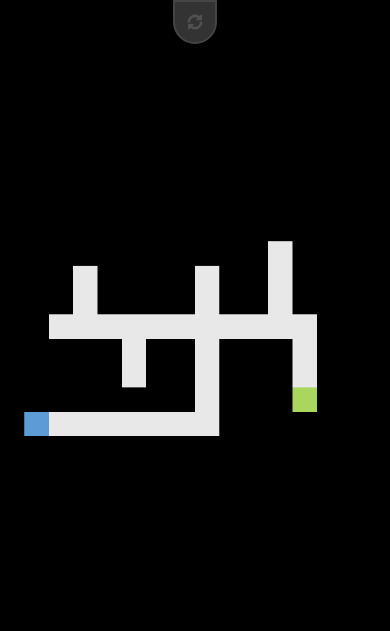
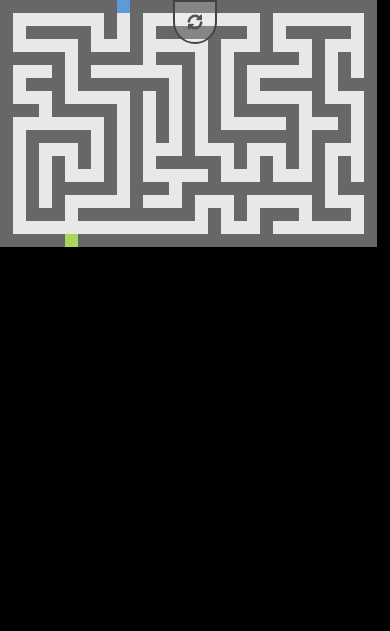
Before and after one commit to francois-dibulo/games-maze, a website: page www/index.html in a window 390 px wide. Drawn offline with Linux system fonts and the light colour scheme; some packages are replaced by stand-ins of ours; animation ran at ten frames a second.

Commit message:
Maze generator. Swipe ctrl

```diff
--- a/www/index.html
+++ b/www/index.html
@@ -37,10 +37,13 @@
     </head>
     <body>
         <div id="game-canvas"></div>
+        <div id="swipe-area"></div>
         <div id="refresh"></div>
         <script type="text/javascript" src="cordova.js"></script>
+        <script type="text/javascript" src="js/libs/swipe-digital.js"></script>
         <script type="text/javascript" src="js/libs/phaser.min.js"></script>
-        <!-- <script type="text/javascript" src="js/models/wall.js"></script> -->
+        <script type="text/javascript" src="js/models/maze_generator.js"></script>
+        <script type="text/javascript" src="js/models/wall_tile.js"></script>
         <script type="text/javascript" src="js/models/start_tile.js"></script>
         <script type="text/javascript" src="js/models/safe_tile.js"></script>
         <script type="text/javascript" src="js/models/floor_tile.js"></script>
--- a/www/js/game.js
+++ b/www/js/game.js
@@ -13,6 +13,7 @@ var map = null;
 var floor_group = null;
 var exit_group = null;
 var start_group = null;
+var wall_group = null;
 
 var current_level_index = 0;
 
@@ -29,6 +30,23 @@ var Tile = {
   Exit: 3
 };
 
+var cursors = null;
+var player_tile = null;
+var Direction = {
+  Up: 'up',
+  Right: 'right',
+  Down: 'down',
+  Left: 'left'
+};
+var move_direction = null;
+var target_tile = null;
+var lock_swipe = false;
+var Config = {
+  Tile_Size: 0,
+  Rows: 29,
+  Cols: 19
+};
+
 var TILE_SIZE = 50;
 
 function initGame() {
@@ -38,41 +56,42 @@ function initGame() {
 function preload() {
   game.load.image('floor', 'assets/images/floor.png');
   game.load.image('end', 'assets/images/end.png');
+  game.load.image('wall', 'assets/images/wall.png');
   game.load.image('start', 'assets/images/player.png');
 }
 
 function create() {
+  cursors = game.input.keyboard.createCursorKeys();
+  // var levels = [
+  //   [
+  //     [0, 0, 0, 0, 0, 0, 0, 0, 0, 0, 0, 0, 0, 0, 0, 0, 0, 0],
+  //     [0, 0, 0, 0, 0, 0, 0, 0, 0, 0, 0, 1, 0, 0, 0, 0, 0, 0],
+  //     [0, 0, 0, 1, 0, 0, 0, 0, 1, 0, 0, 1, 0, 0, 0, 0, 0, 0],
+  //     [0, 0, 0, 1, 0, 0, 0, 0, 1, 0, 0, 1, 0, 0, 0, 0, 0, 0],
+  //     [0, 0, 1, 1, 1, 1, 1, 1, 1, 1, 1, 1, 1, 0, 1, 1, 1, 0],
+  //     [0, 0, 0, 0, 0, 1, 0, 0, 1, 0, 0, 0, 1, 0, 1, 0, 1, 0],
+  //     [0, 0, 0, 0, 0, 1, 0, 0, 1, 0, 0, 0, 1, 0, 1, 0, 1, 0],
+  //     [0, 0, 0, 0, 0, 0, 0, 0, 1, 0, 0, 0, 1, 1, 1, 0, 3, 0],
+  //     [0, 2, 1, 1, 1, 1, 1, 1, 1, 0, 0, 0, 0, 0, 1, 1, 0, 0],
+  //     [0, 0, 0, 0, 0, 0, 0, 0, 0, 0, 0, 0, 0, 0, 0, 0, 0, 0]
+  //   ],
+  //   [
+  //     [0, 0, 0, 0, 0, 0, 0, 0, 0, 0, 0, 0, 0, 0, 0, 0],
+  //     [0, 2, 0, 0, 0, 1, 0, 0, 1, 0, 0, 1, 0, 0, 0, 0],
+  //     [0, 1, 0, 1, 1, 1, 0, 1, 1, 0, 0, 1, 0, 0, 0, 0],
+  //     [0, 1, 1, 1, 0, 0, 0, 0, 1, 0, 0, 1, 0, 0, 0, 0],
+  //     [0, 0, 0, 1, 1, 1, 1, 1, 1, 1, 1, 1, 1, 0, 1, 0],
+  //     [0, 0, 0, 0, 0, 1, 0, 0, 1, 0, 0, 0, 1, 1, 1, 0],
+  //     [0, 0, 1, 0, 1, 1, 0, 0, 1, 0, 1, 1, 1, 0, 0, 0],
+  //     [0, 0, 1, 0, 0, 0, 0, 0, 1, 0, 1, 0, 1, 1, 3, 0],
+  //     [0, 1, 1, 1, 1, 1, 1, 1, 1, 0, 1, 0, 0, 0, 0, 0],
+  //     [0, 0, 0, 0, 0, 0, 0, 0, 0, 0, 0, 0, 0, 0, 0, 0]
+  //   ]
+  // ];
 
-  var levels = [
-    [
-      [0, 0, 0, 0, 0, 0, 0, 0, 0, 0, 0, 0, 0, 0, 0, 0],
-      [0, 0, 0, 0, 0, 0, 0, 0, 0, 0, 0, 1, 0, 0, 0, 0],
-      [0, 0, 0, 1, 0, 0, 0, 0, 1, 0, 0, 1, 0, 0, 0, 0],
-      [0, 0, 0, 1, 0, 0, 0, 0, 1, 0, 0, 1, 0, 0, 0, 0],
-      [0, 0, 1, 1, 1, 1, 1, 1, 1, 1, 1, 1, 1, 0, 0, 0],
-      [0, 0, 0, 0, 0, 1, 0, 0, 1, 0, 0, 0, 1, 0, 0, 0],
-      [0, 0, 0, 0, 0, 1, 0, 0, 1, 0, 0, 0, 1, 0, 0, 0],
-      [0, 0, 0, 0, 0, 0, 0, 0, 1, 0, 0, 0, 3, 0, 0, 0],
-      [0, 2, 1, 1, 1, 1, 1, 1, 1, 0, 0, 0, 0, 0, 0, 0],
-      [0, 0, 0, 0, 0, 0, 0, 0, 0, 0, 0, 0, 0, 0, 0, 0]
-    ],
-    [
-      [0, 0, 0, 0, 0, 0, 0, 0, 0, 0, 0, 0, 0, 0, 0, 0],
-      [0, 2, 0, 0, 0, 1, 0, 0, 1, 0, 0, 1, 0, 0, 0, 0],
-      [0, 1, 0, 1, 1, 1, 0, 1, 1, 0, 0, 1, 0, 0, 0, 0],
-      [0, 1, 1, 1, 0, 0, 0, 0, 1, 0, 0, 1, 0, 0, 0, 0],
-      [0, 0, 0, 1, 1, 1, 1, 1, 1, 1, 1, 1, 1, 0, 1, 0],
-      [0, 0, 0, 0, 0, 1, 0, 0, 1, 0, 0, 0, 1, 1, 1, 0],
-      [0, 0, 1, 0, 1, 1, 0, 0, 1, 0, 1, 1, 1, 0, 0, 0],
-      [0, 0, 1, 0, 0, 0, 0, 0, 1, 0, 1, 0, 1, 1, 3, 0],
-      [0, 1, 1, 1, 1, 1, 1, 1, 1, 0, 1, 0, 0, 0, 0, 0],
-      [0, 0, 0, 0, 0, 0, 0, 0, 0, 0, 0, 0, 0, 0, 0, 0]
-    ]
-  ];
-
-  function setCustomData(tile) {
-    var col = Math.floor(tile.x / TILE_SIZE);
-    var row = Math.floor(tile.y / TILE_SIZE);
+  function setCustomData(tile, tile_size) {
+    var col = Math.floor(tile.x / tile_size);
+    var row = Math.floor(tile.y / tile_size);
     tile.custom = {
       col: col,
       row: row
@@ -89,6 +108,73 @@ function create() {
     var in_distance_r = row_distance && cells.col === other.col;
 
     return in_distance_r || in_distance_c;
+  }
+
+  function renderMaze() {
+    resetGroup(floor_group);
+    resetGroup(exit_group);
+    resetGroup(start_group);
+    resetGroup(wall_group);
+
+    floor_group = game.add.group();
+    exit_group = game.add.group();
+    start_group = game.add.group();
+    wall_group = game.add.group();
+
+    var rows = Config.Rows;
+    var cols = Config.Cols;
+    grid = [];
+    var maze = new Maze(rows, cols);
+    var tile_size = Math.min(Math.floor(WIDTH / rows), Math.floor(HEIGHT / cols));
+    Config.Tile_Size = tile_size;
+
+    for (var x = 0; x < maze.maze.length; x++) {
+      grid.push([]);
+      for (var y = 0; y < maze.maze[x].length; y++) {
+        var type = maze.maze[x][y].type.value;
+        var pos_x = maze.maze[x][y].x * tile_size;
+        var pos_y = maze.maze[x][y].y * tile_size;
+
+        if (type === Tile.Floor) {
+          var tile = new FloorTile(game, pos_x, pos_y, 'floor', 0);
+          tile.width = tile_size;
+          tile.height = tile_size;
+          setCustomData(tile, tile_size);
+          floor_group.addChild(tile);
+        }
+
+        if (type === Tile.Wall) {
+          var tile = new WallTile(game, pos_x, pos_y, 'wall', 0);
+          tile.width = tile_size;
+          tile.height = tile_size;
+          setCustomData(tile, tile_size);
+          wall_group.addChild(tile);
+        }
+
+        if (grid[x] === undefined) {
+          grid[x] = [];
+        }
+        grid[x].push(type);
+      }
+    }
+
+    //console.log(grid);
+
+    var safe_tile = maze.mazeEnd;
+    var tile = new SafeTile(game, safe_tile.x * tile_size, safe_tile.y * tile_size, 'end', 0);
+    tile.width = tile_size;
+    tile.height = tile_size;
+    setCustomData(tile, tile_size);
+    exit_group.addChild(tile);
+
+    var start_tile = maze.mazeStart;
+    player_tile = new StartTile(game, start_tile.x * tile_size, start_tile.y * tile_size, 'start', 0);
+    player_tile.width = tile_size;
+    player_tile.height = tile_size;
+    setCustomData(player_tile, tile_size);
+    // game.physics.enable(player_tile, Phaser.Physics.ARCADE);
+    start_group.addChild(player_tile);
+    console.log(player_tile);
   }
 
   function createMap(level_index) {
@@ -264,7 +350,89 @@ function create() {
     });
   }
 
-  createMap(0);
+  function getTargetTile(move_direction) {
+    var current_col = player_tile.custom.col;
+    var current_row = player_tile.custom.row;
+    var c = current_col;
+    var r = current_row;
+    if (move_direction === Direction.Up) {
+      while(grid[c][r] !== Tile.Wall) {
+        r--;
+        if (grid[c + 1][r] === Tile.Floor || grid[c - 1][r] === Tile.Floor) {
+          r--;
+          break;
+        }
+        if (r === 0) {
+          break;
+        }
+      }
+      r++;
+      console.log(r, c);
+    } else if (move_direction === Direction.Down) {
+      while(grid[c][r] !== Tile.Wall) {
+        r++;
+        if (grid[c + 1][r] === Tile.Floor || grid[c - 1][r] === Tile.Floor) {
+          r++;
+          break;
+        }
+        if (r === Config.Rows) {
+          break;
+        }
+      }
+      r--;
+    } else if (move_direction === Direction.Left) {
+      while(grid[c][r] !== Tile.Wall) {
+        c--;
+        if (grid[c][r + 1] === Tile.Floor || grid[c][r - 1] === Tile.Floor) {
+          c--;
+          break;
+        }
+        if (c === 0) break;
+      }
+      c++;
+    } else if (move_direction === Direction.Right) {
+      while(grid[c][r] !== Tile.Wall) {
+        c++;
+        if (grid[c][r + 1] === Tile.Floor || grid[c][r - 1] === Tile.Floor) {
+          c++;
+          break;
+        }
+        if (c === Config.Cols) break;
+      }
+      c--;
+    }
+
+    var target_pos = {
+      x: c * Config.Tile_Size,
+      y: r * Config.Tile_Size
+    };
+    var tween = game.add.tween(player_tile).to(target_pos, 200, Phaser.Easing.Bounce.Out, true);
+    tween.onComplete.add(function() {
+      setCustomData(player_tile, Config.Tile_Size);
+      lock_swipe = false;
+    });
+  }
+
+  function movePlayer(move_direction) {
+    var target_candidate = getTargetTile(move_direction);
+  }
+
+  var swipe_area = new SwipeDigital("swipe-area", {
+    onTrigger: function(direction_map) {
+      if (lock_swipe) return;
+      for (var direction in direction_map) {
+        if (direction_map[direction] === true) {
+          lock_swipe = true;
+          move_direction = direction;
+          console.log(move_direction);
+          movePlayer(move_direction);
+        }
+      }
+    }
+  });
+
+  //createMap(0);
+  renderMaze();
 }
 
 function update() {
--- a/www/js/models/floor_tile.js
+++ b/www/js/models/floor_tile.js
@@ -3,10 +3,10 @@ var FloorTile = function (game, x, y, key, frame) {
   this.game = game;
   this.custom = {};
   this.inputEnabled = true;
-  this.pivot.x = this.width / 2;
-  this.pivot.y = this.height / 2;
-  this.x += this.width / 2;
-  this.y += this.height / 2;
+  // this.pivot.x = this.width / 2;
+  // this.pivot.y = this.height / 2;
+  // this.x += this.width / 2;
+  // this.y += this.height / 2;
   this.is_selected = false;
 
 }
--- /dev/null
+++ b/www/js/models/maze_generator.js
@@ -0,0 +1,176 @@
+var MazeID = {
+    SPACE: { value: 1 },
+    WALL: { value: 0 }
+};
+
+var Maze = function(width, height) {
+    this.mazeStart;
+    this.mazeEnd;
+    this.mazeWidth = width;
+    this.mazeHeight = height;
+    this.maze;
+
+    this.isInBounds = function(x, y) {
+        return (x >= 0 && x < this.mazeWidth && y >= 0 && y < this.mazeHeight);
+    }
+
+    this.createMazeBranches = function() {
+        var side = Math.floor(Math.random() * 2);
+        this.mazeStart = this.randomBorderTile(side);
+        do {
+            this.mazeEnd = this.randomBorderTile(side);
+        } while (this.mazeEnd.equals(this.mazeStart) || this.mazeEnd.x == this.mazeStart.x || this.mazeEnd.y == this.mazeStart.y);
+
+        this.maze[this.mazeStart.x][this.mazeStart.y].type = MazeID.SPACE;
+        this.maze[this.mazeEnd.x][this.mazeEnd.y].type = MazeID.SPACE;
+
+        var sX = 0;
+        var sY = 0;
+        if (this.mazeStart.x == 0)
+            sX = 1;
+        else if (this.mazeStart.x == this.mazeWidth - 1)
+            sX = this.mazeWidth - 2;
+        else
+            sX = this.mazeStart.x;
+        if (this.mazeStart.y == 0)
+            sY = 1;
+        else if (this.mazeStart.y == this.mazeHeight - 1)
+            sY = this.mazeHeight - 2;
+        else
+            sY = this.mazeStart.y;
+
+        var tree = [];
+        var startTree = new this.Coordinate(sX, sY);
+        tree.push(startTree);
+        this.maze[sX][sY].visited = true;
+        this.maze[sX][sY].type = MazeID.SPACE;
+        while (tree.length > 0) {
+            var visit = this.findNeighboor(tree[tree.length - 1]);
+            if (visit != null) {
+                visit.visited = true;
+                visit.type = MazeID.SPACE;
+                tree.push(visit);
+            } else {
+                tree.pop();
+            }
+        }
+
+    }
+
+    this.findNeighboor = function(p) {
+        var canLeft = p.x - 2 > 0 && !this.maze[p.x - 2][p.y].visited;
+        var canRight = p.x + 2 < this.mazeWidth - 1 && !this.maze[p.x + 2][p.y].visited;
+        var canUp = p.y - 2 > 0 && !this.maze[p.x][p.y - 2].visited;
+        var canDown = p.y + 2 < this.mazeHeight - 1 && !this.maze[p.x][p.y + 2].visited;
+        var around = [0, 1, 2, 3];
+        around = this.randomizeArray(around);
+        for (var i = 0; i < 4; i++)
+            switch (around[i]) {
+                case 0:
+                    if (canLeft) {
+                        this.maze[p.x - 1][p.y].type = MazeID.SPACE;
+                        return this.maze[p.x - 2][p.y];
+                    }
+                    break;
+                case 1:
+                    if (canRight) {
+                        this.maze[p.x + 1][p.y].type = MazeID.SPACE;
+                        return this.maze[p.x + 2][p.y];
+                    }
+                    break;
+                case 2:
+                    if (canUp) {
+                        this.maze[p.x][p.y - 1].type = MazeID.SPACE;
+                        return this.maze[p.x][p.y - 2];
+                    }
+                    break;
+                case 3:
+                    if (canDown) {
+                        this.maze[p.x][p.y + 1].type = MazeID.SPACE;
+                        return this.maze[p.x][p.y + 2];
+                    }
+                    break;
+            }
+        return null;
+    }
+
+    this.randomizeArray = function(a) {
+        for (var i = a.length - 1; i > 0; i--) {
+            var rnd = Math.floor(Math.random() * (i + 1));
+            var temp = a[i];
+            a[i] = a[rnd];
+            a[rnd] = temp;
+        }
+        return a;
+    }
+
+    this.randomBorderTile = function(side) {
+        var pos = 0;
+        var ret = new this.Coordinate(0, 0);
+        if (side > 1)
+            var side = Math.floor(Math.random() * 2);
+        switch (side) {
+            case 0://width
+                pos = (Math.floor(Math.random() * (this.mazeWidth - 5) / 2) * 2) + 3;
+                ret.x = pos;
+                ret.y = Math.floor(Math.random() * 2) == 0 ? 0 : this.mazeHeight - 1;
+                return ret;
+            case 1://height
+                pos = (Math.floor(Math.random() * (this.mazeHeight - 5) / 2) * 2) + 3;
+                ret.x = Math.floor(Math.random() * 2) == 0 ? 0 : this.mazeWidth - 1;
+                ret.y = pos;
+                return ret;
+        }
+    }
+
+    this.initMaze = function() {
+        this.mazeStart = new this.Coordinate(0, 0);
+        this.mazeEnd = new this.Coordinate(0, 0);
+        this.maze = new Array(this.mazeWidth);
+        for (var i = 0; i < this.mazeWidth; i++) {
+            this.maze[i] = new Array(this.mazeHeight);
+            for (var j = 0; j < this.maze[i].length; j++) {
+                this.maze[i][j] = new this.Coordinate(i, j);
+            }
+        }
+    }
+
+
+    this.drawMaze = function() {
+        //console.log(maze);
+        /*for (var w = 0; w < mazeWidth; w++)
+            for (var h = 0; h < mazeHeight; h++) {
+                console.log(maze[w][h].visited);
+            }*/
+    }
+
+    this.getColor = function(id) {
+        switch(id) {
+            case MazeID.SPACE:
+                return Color.white;
+            case MazeID.WALL:
+                return Color.black;
+        }
+        return Color.red;
+    }
+
+    this.Coordinate = function(x, y) {
+        this.x = x;
+        this.y = y;
+        this.visited = false;
+        this.type = MazeID.WALL;
+
+        this.equals = function(c) {
+            return (c.x == x && c.y == y);
+        }
+
+        this.toString = function() {
+            return "x: " + x + " y:" + y;
+        }
+    }
+
+    this.initMaze();
+    this.createMazeBranches();
+    //drawMaze();
+
+}
--- a/www/js/models/start_tile.js
+++ b/www/js/models/start_tile.js
@@ -4,6 +4,7 @@ var StartTile = function (game, x, y, key, frame) {
   this.is_selected = false;
   this.inputEnabled = true;
   this.custom = {};
+  //game.physics.enable(this, Phaser.Physics.ARCADE);
 }
 
 StartTile.prototype = Object.create(Phaser.Sprite.prototype);
--- /dev/null
+++ b/www/js/models/wall_tile.js
@@ -0,0 +1,10 @@
+var WallTile = function (game, x, y, key, frame) {
+  Phaser.Sprite.apply(this, arguments);
+  this.game = game;
+
+  game.physics.enable(this, Phaser.Physics.ARCADE);
+  this.body.immovable = true;
+}
+
+WallTile.prototype = Object.create(Phaser.Sprite.prototype);
+WallTile.prototype.constructor = WallTile;
--- a/www/styles/main.css
+++ b/www/styles/main.css
@@ -27,3 +27,11 @@ body {
   border: 2px solid #444444;
   box-sizing: border-box;
 }
+
+#swipe-area {
+  position: absolute;
+  top: 0;
+  left: 0;
+  width: 100%;
+  height: 100%;
+}
```
Also changed, not shown: plugins/android.json (+4 -4 lines), www/js/models/wall.js (deleted, +0 -10 lines), www/js/libs/swipe-digital.js (added), 3 other files.
